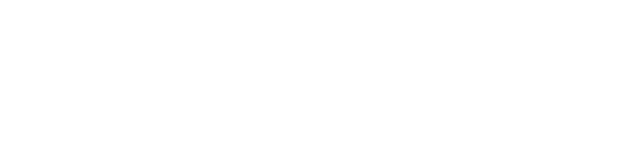
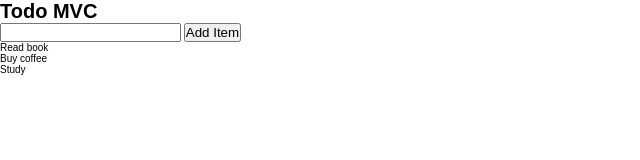
Before and after one commit to tkmct/vanilla, a website: page todo/index.html in a window 1280 px wide. Shown: the whole page, without its empty margins (0-640 px from the left). Drawn offline with Linux system fonts and the light colour scheme.

Commit message:
todo mvc

```diff
--- a/todo/app.js
+++ b/todo/app.js
@@ -1 +1,29 @@
-console.log('hello')
+const todos = [
+  'Read book',
+  'Buy coffee',
+  'Study'
+]
+
+function listItem(item) {
+  const li = document.createElement('li')
+  li.appendChild(document.createTextNode(item))
+  return li
+}
+
+function render() {
+  const listRef = document.getElementById('todo-list')
+  listRef.innerHtml = ''
+
+  todos.forEach(todo => {
+    listRef.appendChild(listItem(todo))
+  })
+}
+
+function addItem() {
+  const listRef = document.getElementById('todo-list')
+  const item = document.getElementById('item-input').value
+  todos.push(item)
+  listRef.appendChild(listItem(item))
+}
+
+render()
--- a/todo/index.html
+++ b/todo/index.html
@@ -5,9 +5,16 @@
   <meta name="viewport" content="width=device-width, initial-scale=1.0">
   <meta http-equiv="X-UA-Compatible" content="ie=edge">
   <title>TODO</title>
-  <link rel="./style.css" />
+  <link rel="stylesheet" type="text/css" href="style.css" />
+  <script src="/app.js" defer></script>
 </head>
 <body>
-  <script src="/app.js"></script>
+  <h1 class="title">Todo MVC</h1>
+  <div class="container">
+    <input id="item-input" name="add" type="text" />
+    <button onclick="addItem()">Add Item</button>
+    <ul class="todo-list" id="todo-list"></ul>
+    <div class="actions"></div>
+  </div>
 </body>
 </html>
--- a/todo/style.css
+++ b/todo/style.css
@@ -12,4 +12,5 @@ html {
 
 body {
   box-sizing: border-box;
+  font-family: Arial, Helvetica, sans-serif;
 }
```
